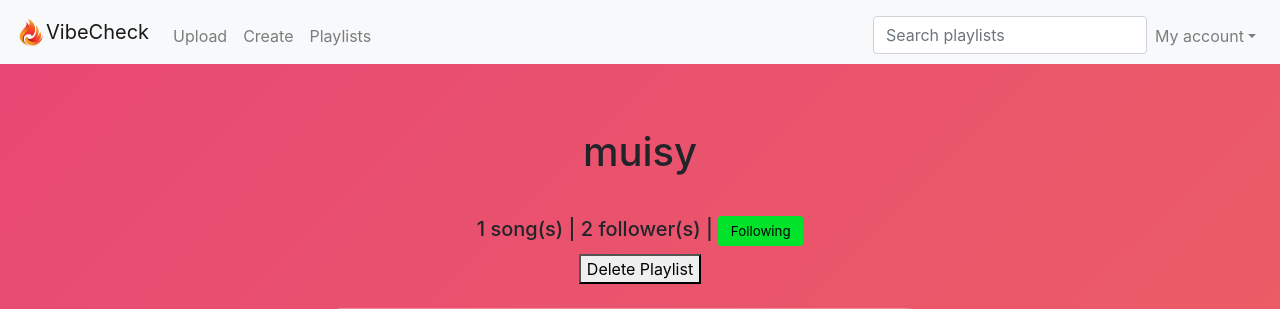
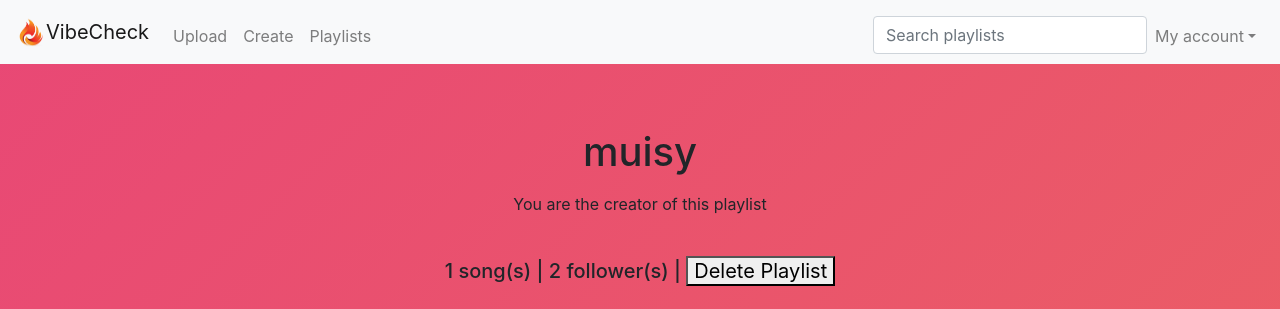
Before and after one commit to UhhBart/webik, a Flask app: a page that uses templates/group_profile.html in a window 1280 px wide. Shown: the top 309 px of the page. Run offline with Flask 2, Linux system fonts and the light colour scheme; a user stored in the database is signed in; some libraries are stand-ins or nearby versions.

Commit message:
alweer merge error

```diff
--- a/application.py
+++ b/application.py
@@ -468,8 +468,8 @@ def profile():
 def deletesong():
 
     track_id = request.args.get("track_id")
-
     db.execute("DELETE FROM tracks WHERE track_id= :track_id", track_id = track_id)
+    return jsonify("deleted")
 
 
 @app.route("/deleteplaylist")
@@ -479,8 +479,9 @@ def deleteplaylist():
     group_id = request.args.get("group_id")
 
     db.execute("DELETE FROM groups WHERE group_id= :group_id", group_id = group_id)
-    # er moet nog meer worden verwijderd maar dit is de basis
-
+    db.execute("DELETE FROM group_user WHERE group_id= :group_id", group_id = group_id)
+    db.execute("DELETE FROM tracks WHERE group_id= :group_id", group_id = group_id)
+    return jsonify("deleted")
 
 # # copied from finance
 # def errorhandler(e):
--- a/templates/group_profile.html
+++ b/templates/group_profile.html
@@ -9,18 +9,20 @@
 {% block main %}
         <div align="center">
             <p><h1 align="center" color=white>{{ group_name }}</h1></p>
-
+            {% if creator_id == user_id%}
+                <p><h10>You are the creator of this playlist</h10></p>
+            {% endif %}
             <br>
 
             <h5 align="center">{{posts}} song(s) | {{followers}} follower(s) |
-            {% if button == "follow"%}
-                <a href="/follow?name={{id}}"><button id="unfollow-button" type="button"><span>Following</span></button></a></h5>
+            {% if creator_id == user_id%}
+                <a href="/deleteplaylist?group_id={{id}}"><button id= 'deleteplaylist' type="button" onclick= "deleted()">Delete Playlist</button></a>
             {% else %}
-                <a href="/follow?name={{id}}"><button id="follow-button" type="button">+ Follow!</button></a></h5>
-            {% endif %}
-
-            {% if creator_id == user_id%}
-                <a href"/deleteplaylist?group_id={{id}}"><button id= 'deleteplaylist' type="button" >Delete Playlist</button></a>
+                {% if button == "follow"%}
+                    <a href="/follow?name={{id}}"><button id="unfollow-button" type="button"><span>Following</span></button></a></h5>
+                {% else %}
+                    <a href="/follow?name={{id}}"><button id="follow-button"  type="button">+ Follow!</button></a></h5>
+                {% endif %}
             {% endif %}
 
         </div>
@@ -51,7 +53,7 @@
             <div>
                 <input class="d-block btn btn-outline-light"  type="submit" value="Upvote!"><br>
                 {%if link[0]==current_user%}
-                    <a href"/deletesong?track_id={{link[4]}}"><button class="d-block btn btn-outline-light" id= 'deletesong' name="buttondelete" type="button" >Delete</button></a>
+                    <a href="/deletesong?track_id={{link[4]}}"><button class="d-block btn btn-outline-light" id= 'deletesong' type="button" onclick= "deleted()">Delete</button></a>
                 {%endif%}
 
             </div>
@@ -66,42 +68,16 @@
     var unfollow = document.getElementById("unfollow-button")
 
 
-        // function deleted() {
-        //     console.log("hoi")
-        //     var returndialog = confirm("Are you sure you want to delete this song.");
-        //     if (returndialog == true) {
-        //         console.log("oke")
+        function deleted() {
+            console.log("hoi")
+            var returndialog = confirm("Are you sure you want to delete this song.");
+            if (returndialog == true) {
+                console.log("oke")
 
-        //     } else {
-        //         console.log("no")
-        //     }
-        // };
-
-//onclick= "deleted()"
-
-    // }
-
-    // const deletebuttons = document.querySelectorAll(".buttondelete")
-    // for (const button of deletebuttons) {
-    //     button.addEventListener("click", getinfo())
-    // }
-
-    // function getinfo(e) {
-
-    //     var info = document.getElementsByTagName("buttondelete").id;
-
-    //     $ajax({
-    //         type: "POST",
-    //         url: '{'/delete'}',
-    //         data: info
-    //         });
-
-    //     }
-    //     console.log(e)
-
-    // Functie naar python aanroepen, input = info
-
-    // link python function from javascript (ajax request)
+            } else {
+                console.log("no")
+            }
+        };
 
     </script>
 {% endblock %}
```
Also changed, not shown: project.db.
